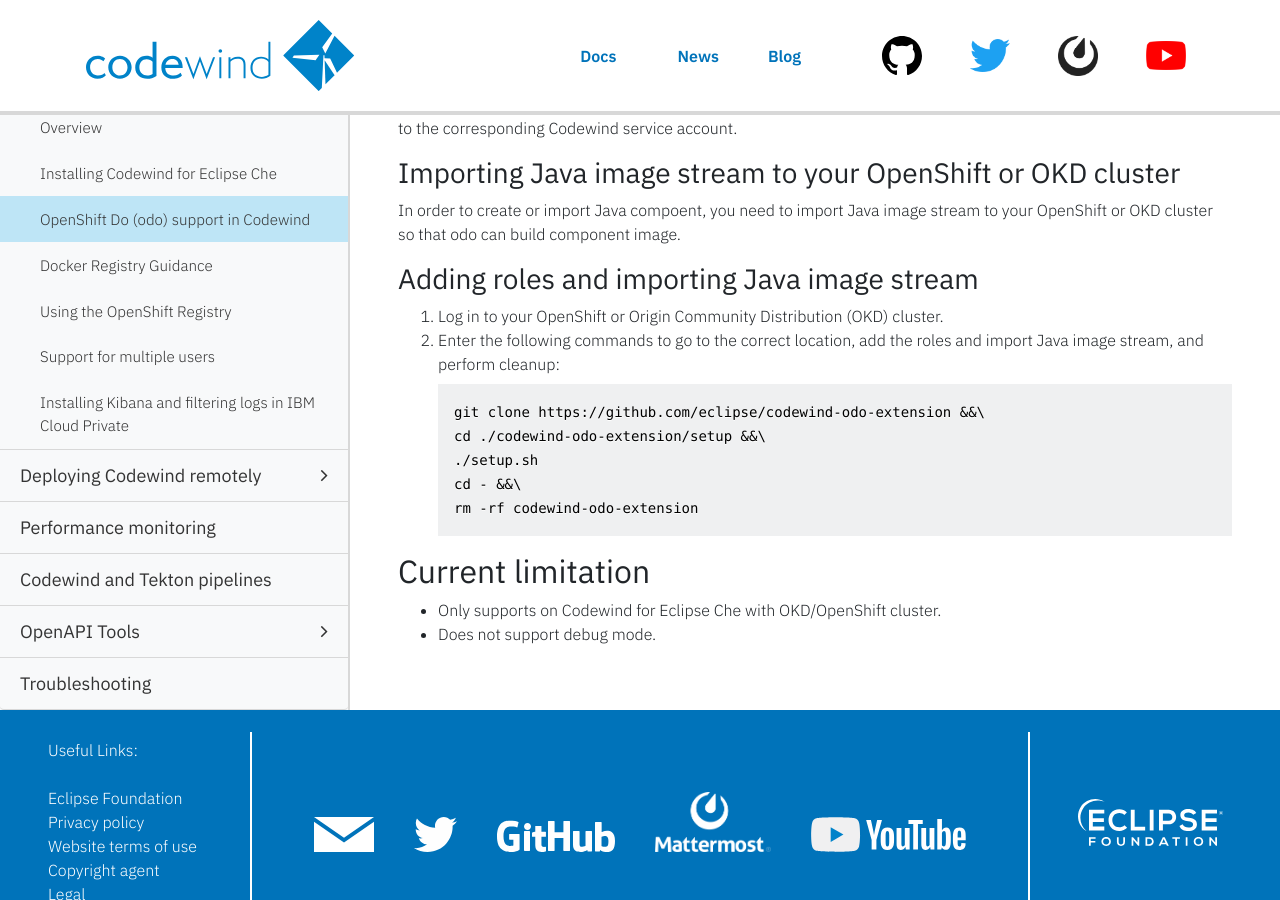
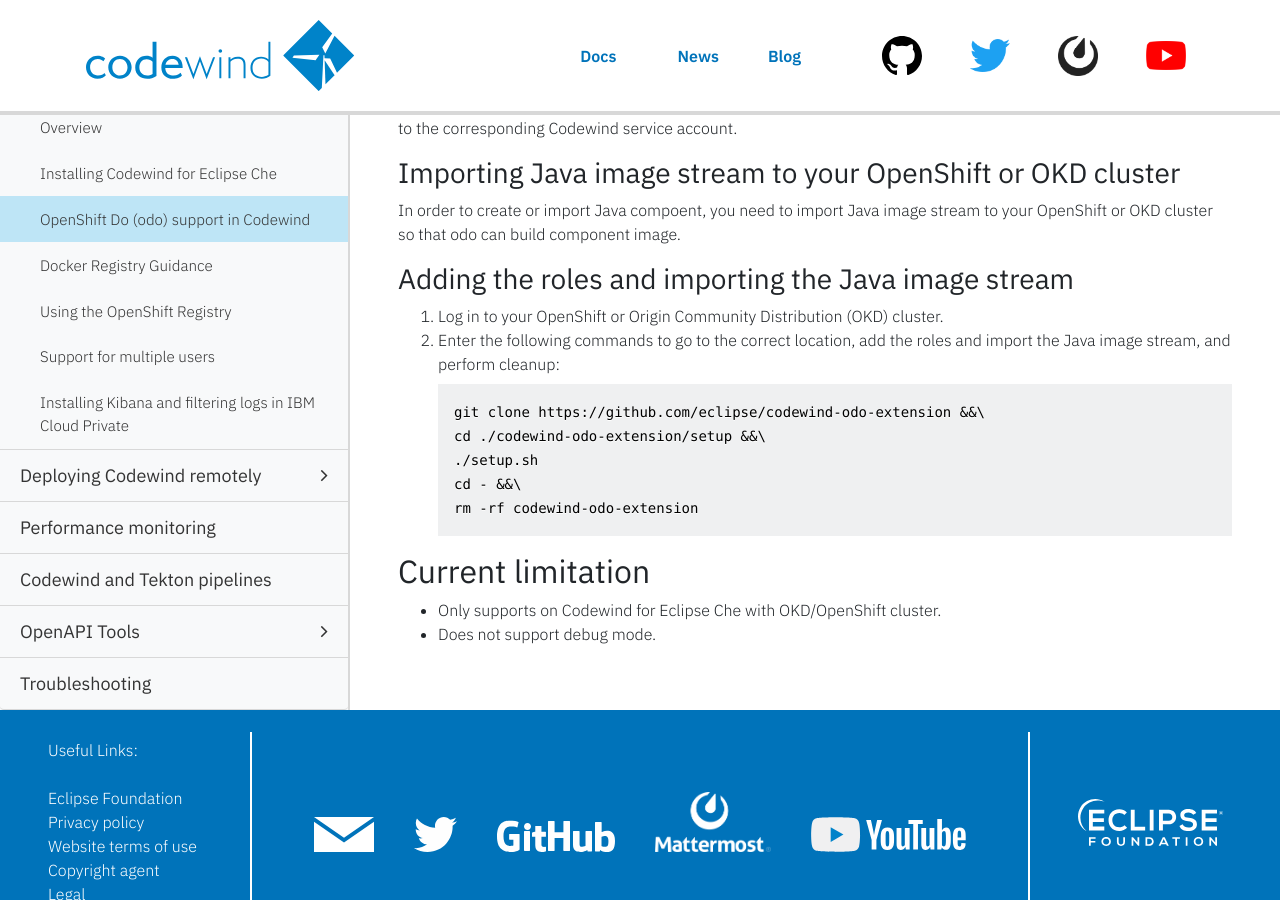
Before and after one commit to eclipse-archived/codewind-docs, a Jekyll site: the page built from docs/_documentations/mdt-che-odo-support.md, in a window 1280 px wide and 900 px high, scrolled down 525 px. Built offline with Jekyll 4.4.1, drawn with Linux system fonts in a browser that asks for light colours; nearby versions of some CDN libraries; comment, search, counter and statistics services are not loaded.

Commit message:
Update docs
Signed-off-by: jingfu wang <jingfu.j.wang@ibm.com>

````diff
--- a/docs/_documentations/mdt-che-odo-support.md
+++ b/docs/_documentations/mdt-che-odo-support.md
@@ -30,9 +30,9 @@ The extension needs additional roles for accessing OpenShift resources. Use the
 ### Importing Java image stream to your OpenShift or OKD cluster
 In order to create or import Java compoent, you need to import Java image stream to your OpenShift or OKD cluster so that odo can build component image.
 
-### Adding roles and importing Java image stream
+### Adding the roles and importing the Java image stream
 1. Log in to your OpenShift or Origin Community Distribution (OKD) cluster.
-2. Enter the following commands to go to the correct location, add the roles and import Java image stream, and perform cleanup:
+2. Enter the following commands to go to the correct location, add the roles and import the Java image stream, and perform cleanup:
 ```
 git clone https://github.com/eclipse/codewind-odo-extension &&\
    cd ./codewind-odo-extension/setup &&\
````
